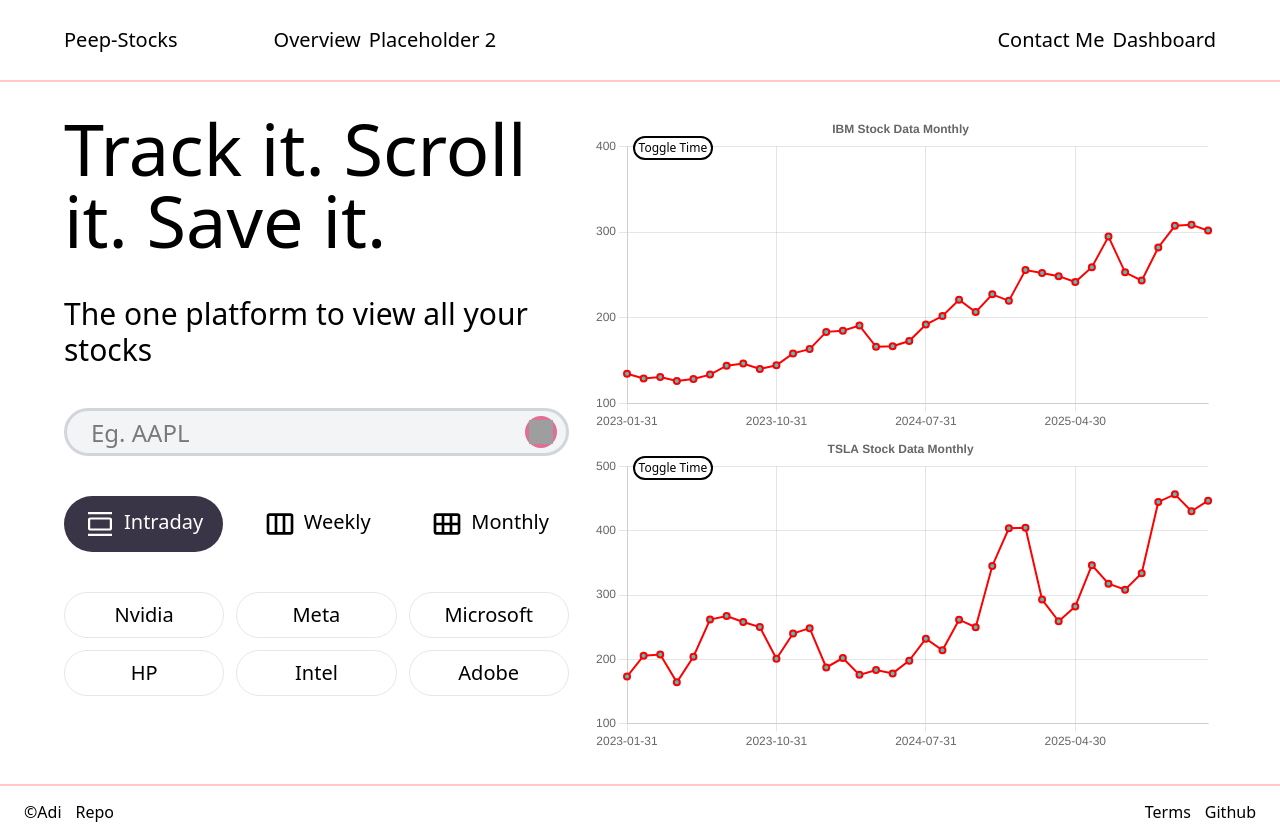
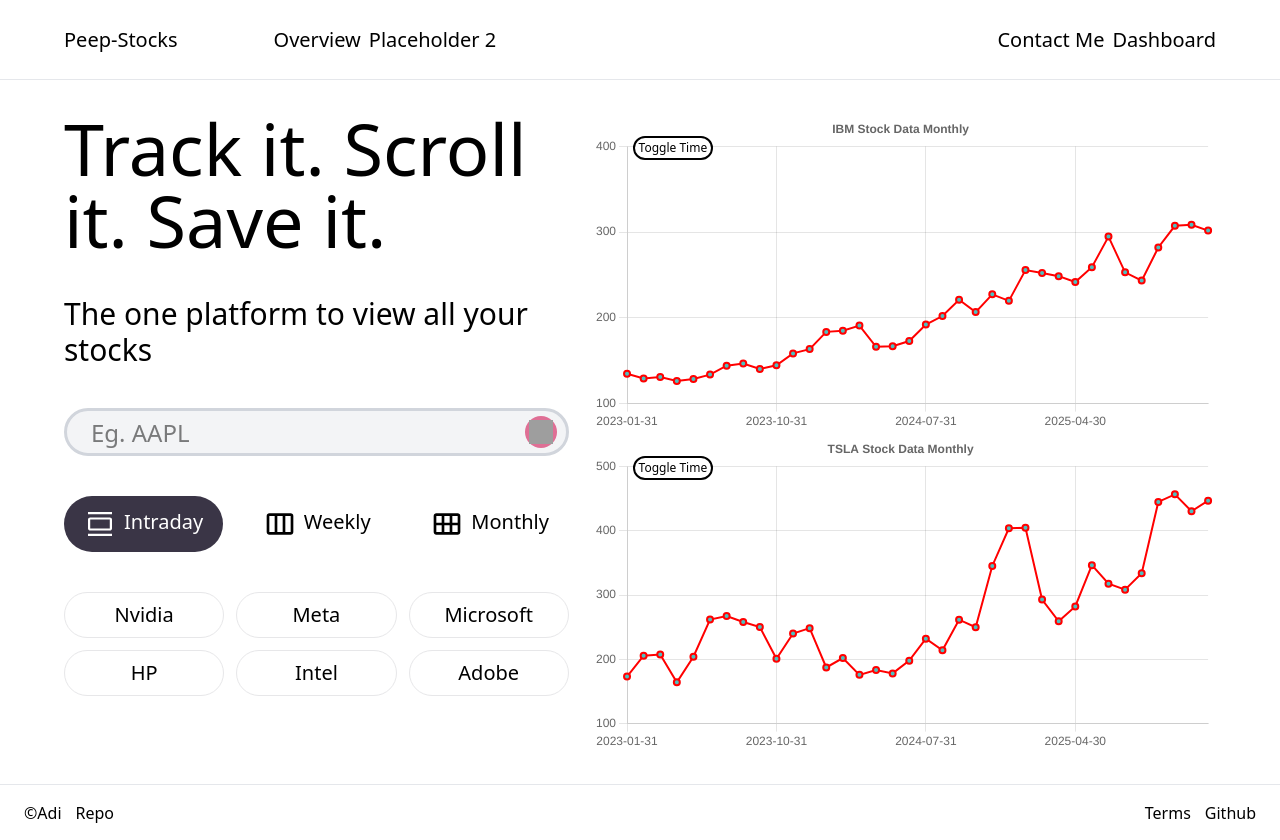
Before and after one commit to ranjanaditya452/Peep_Stocks, a React (Vite) app in the folder client/: page / in a window 1280 px wide. Built offline with nearby package versions, Linux system fonts and the light colour scheme; grey boxes are pictures that could not be loaded.

Commit message:
Added borders on navbar and footer to show where they end and begin, removed outline where necessary

```diff
--- a/client/src/components/Layout.jsx
+++ b/client/src/components/Layout.jsx
@@ -7,7 +7,7 @@ const Layout = ({children}) => {
 
     <div className='flex flex-col min-h-screen'>
         <Navbar/>
-        <main className='flex-grow'>
+        <main className='grow'>
             {children}
         </main>
         <Footer/>
--- a/client/src/components/layout/Footer.jsx
+++ b/client/src/components/layout/Footer.jsx
@@ -2,7 +2,7 @@ import React from 'react'
 
 const Footer = () => {
   return (
-    <div className='h-12 flex justify-between items-center md:h-14 max-h-14 shrink-0'>
+    <div className='h-12 flex justify-between items-center md:h-14 max-h-14 shrink-0 border-t border-gray-200'>
         <div className='flex gap-3.5 pl-6'>
             <div>&copy;Adi</div>
             <div>Repo</div>
--- a/client/src/components/layout/Navbar.jsx
+++ b/client/src/components/layout/Navbar.jsx
@@ -8,7 +8,7 @@ const Navbar = () => {
                    px-4 py-3 pl-[7vw] h-16
                    w-full
                    md:px-16 md:h-20 md:text-xl
-                   outline-2 outline-red-200'>
+                   border-b border-gray-200'>
      <Link to="/">Peep-Stocks</Link>
      <div className='px-4 ml-20 hidden md:flex justify-between gap-2'>
       <Link to="/overview">Overview</Link>
--- a/client/src/pages/Homepage.jsx
+++ b/client/src/pages/Homepage.jsx
@@ -9,8 +9,7 @@ const Homepage = () => {
     <div className='grid gap-4
                     lg:grid-cols-[4fr_5fr]
                     2xl:grid-cols-1
-                    px-8 py-8 md:px-16
-                    outline-2 outline-red-200'>
+                    px-8 py-8 md:px-16'>
       <TitleAreaL/>
       <TitleAreaR/>
     </div>
```
